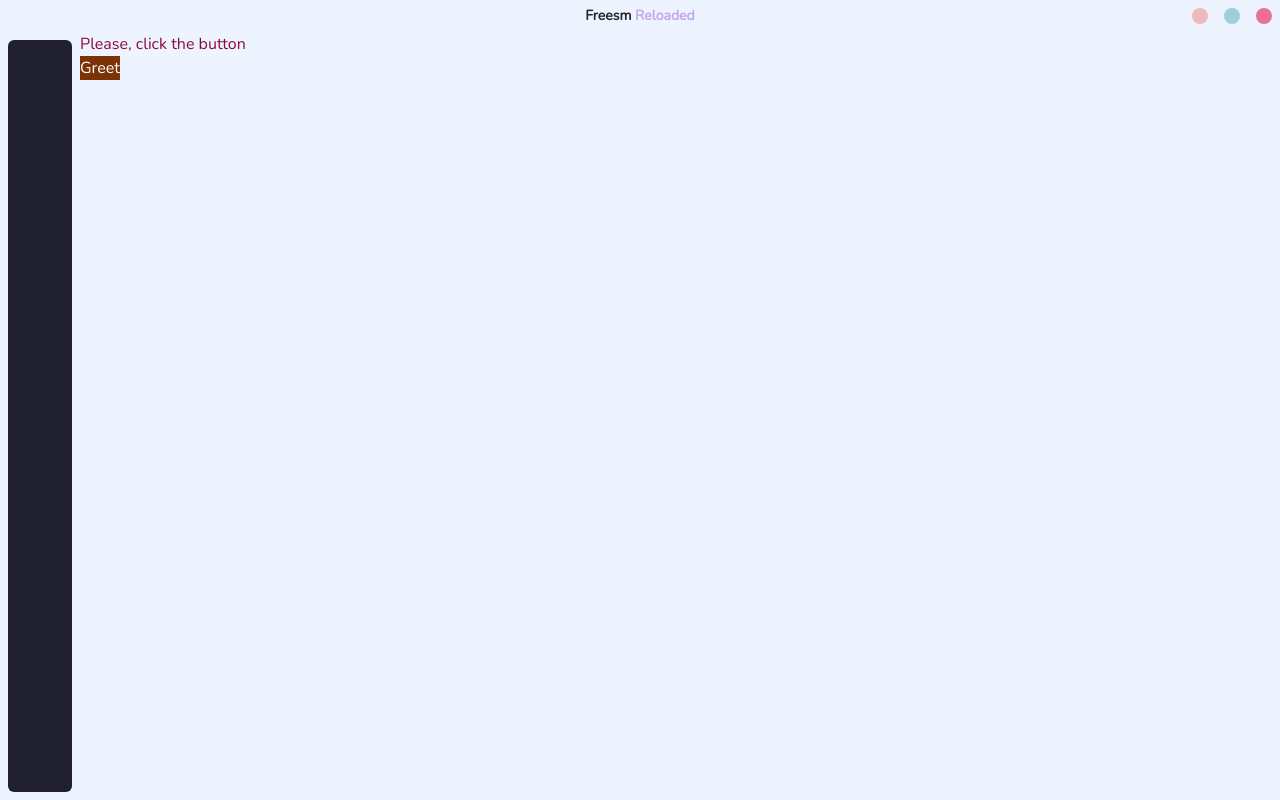
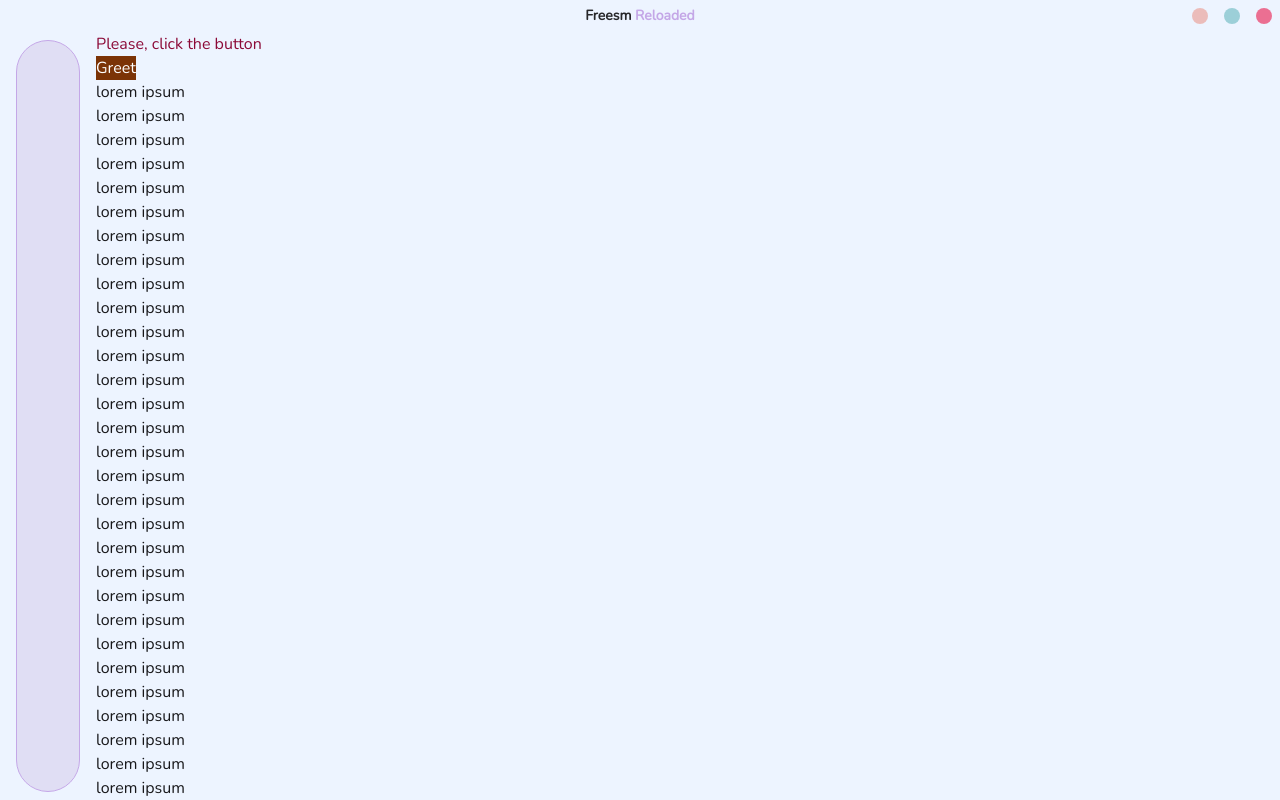
Before and after one commit to FreesmTeam/Kaede-discontinued, a React (Vite) app in the folder frontend/: page / in a window 1280 px wide. Shown: the top 800 px of the page. Built offline with nearby package versions, Linux system fonts and the light colour scheme.

Commit message:
feat: change sidebar styles

```diff
--- a/frontend/index.html
+++ b/frontend/index.html
@@ -6,7 +6,7 @@
         <title>freesm-reloaded</title>
     </head>
     <body style="--wails-draggable:drag">
-        <div id="windowHeader" class="h-8 w-full bg-black sticky top-0"></div>
+        <div id="windowHeader" class="z-[10000] h-8 w-full bg-black sticky top-0"></div>
         <div id="root" style="--wails-draggable:no-drag"></div>
         <script src="./src/main.tsx" type="module"></script>
     </body>
--- a/frontend/src/App.tsx
+++ b/frontend/src/App.tsx
@@ -11,15 +11,24 @@ function App() {
     }
 
     return (
-        <div id="App" className="flex h-[calc(100vh-32px)]">
+        <div id="App" className="text-zinc-900 flex min-h-[calc(100vh-32px)]">
             <Sidebar />
             <div>
                 <div id="result" className="result text-rose-900">
                     {resultText}
                 </div>
-                <button className="bg-amber-900" onClick={greet}>
+                <button className="bg-amber-900 text-white" onClick={greet}>
                     Greet
                 </button>
+                {
+                    Array.from({ length: 100 }).map((_, index) => {
+                        return (
+                            <div key={index}>
+                                lorem ipsum
+                            </div>
+                        );
+                    })
+                }
             </div>
         </div>
     );
--- a/frontend/src/components/UI/Sidebar/Sidebar.tsx
+++ b/frontend/src/components/UI/Sidebar/Sidebar.tsx
@@ -2,8 +2,8 @@ import React from "react";
 
 export default function Sidebar() {
     return (
-        <div className="p-2">
-            <div className="flex flex-col items-center w-16 h-full rounded-md bg-[#21202e]">
+        <div className="sticky w-24 top-0 px-4 py-2">
+            <div className="fixed flex flex-col items-center w-16 h-full max-h-[calc(100vh-48px)] rounded-full border-[1px] border-[#c4a7e7] bg-[#e0def4]">
 
             </div>
         </div>
```
